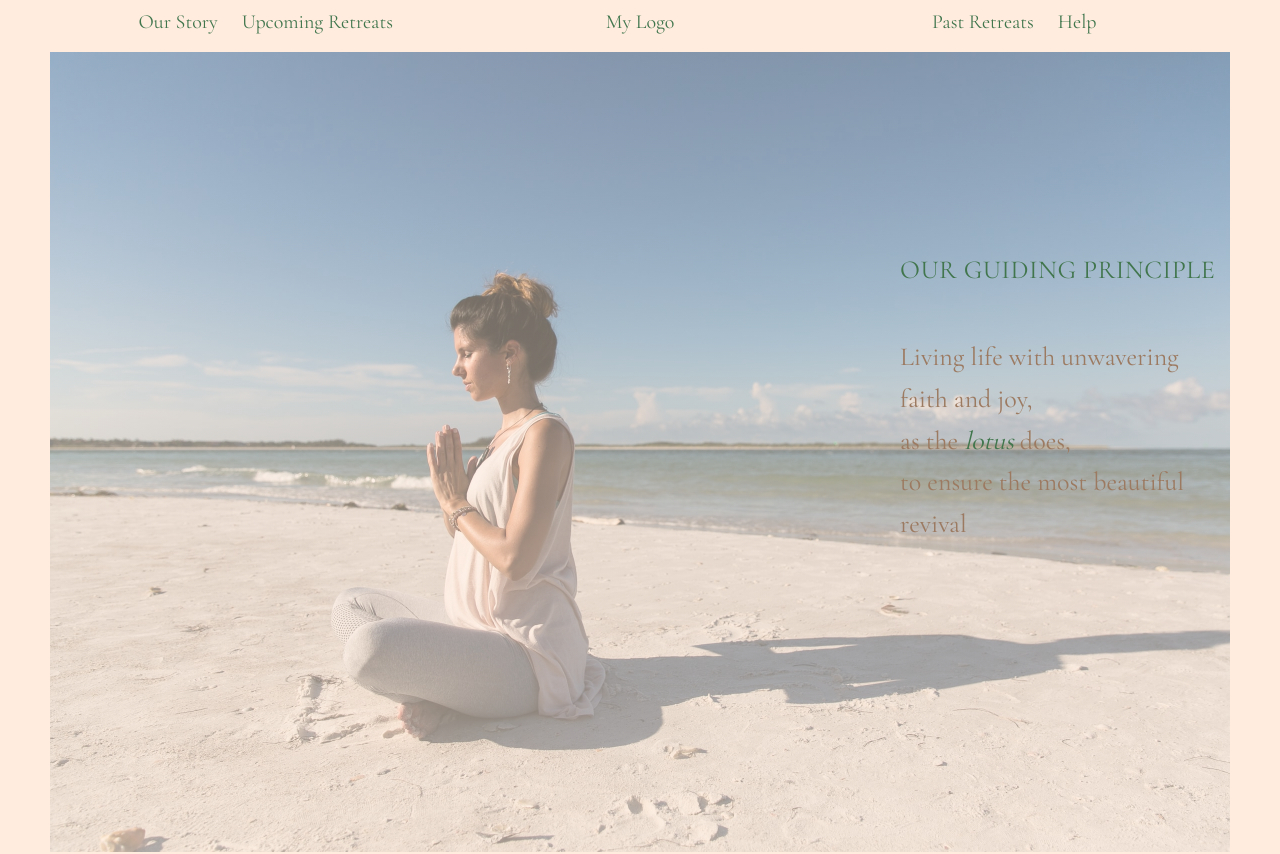
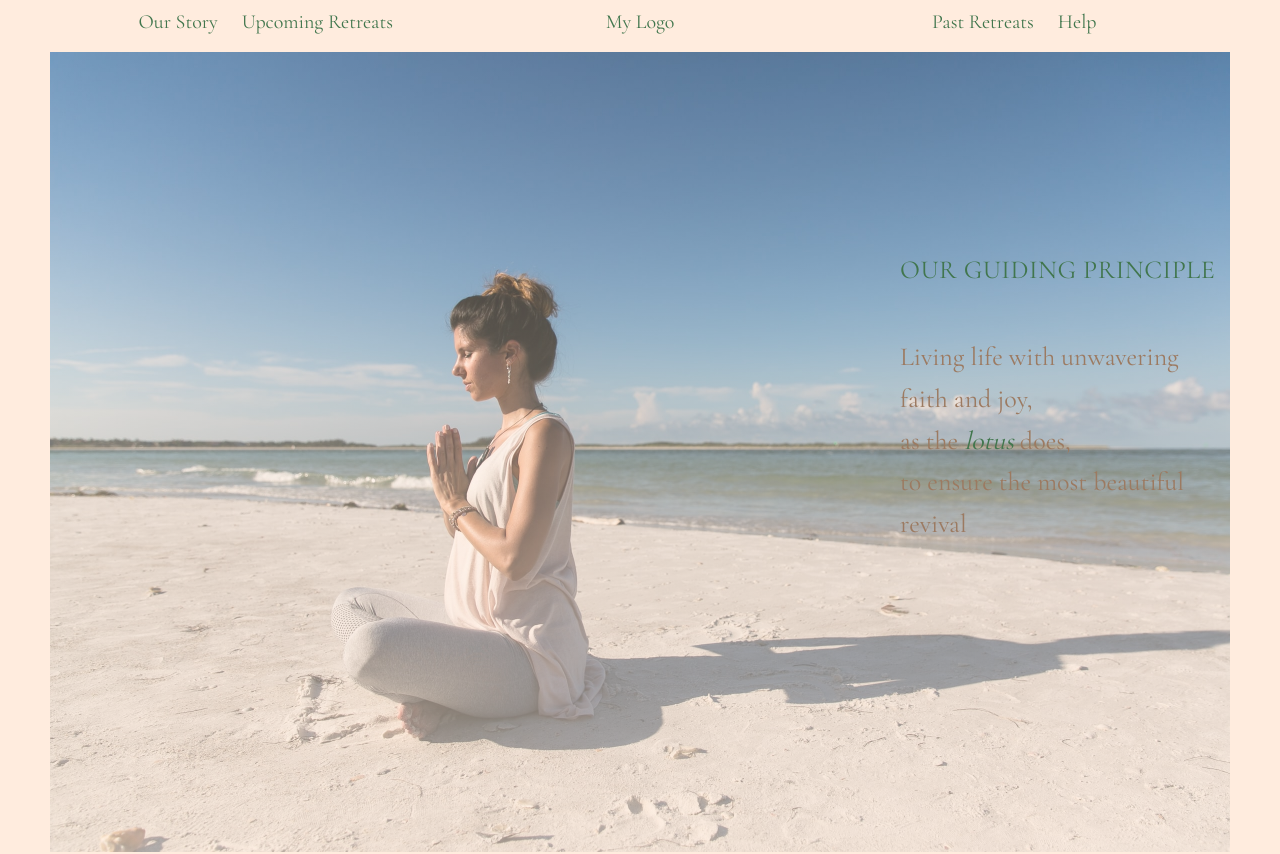
Before and after one commit to jieqiangt/the-hush-retreat, a Next.js app: page /discover in a window 1280 px wide. Shown: the top 854 px of the page. Built offline with nearby package versions, Linux system fonts and the light colour scheme.

Commit message:
- changed background image layer opacity for home and discover page

```diff
--- a/sass/pages/discover.module.scss
+++ b/sass/pages/discover.module.scss
@@ -23,7 +23,7 @@
   width: 100%;
   height: 100vh;
   background-image: linear-gradient(
-      rgba($col-white-primary, 0.4),
+      rgba($col-white-primary, 0.2),
       rgba($col-white-primary, 0.6)
     ),
     url("../../public/meditation-1-lg.jpg");
--- a/sass/pages/home.module.scss
+++ b/sass/pages/home.module.scss
@@ -26,7 +26,7 @@
   background-image: (
     linear-gradient(
       180deg,
-      rgba($col-white-primary, 0.1),
+      rgba($col-white-primary, 0),
       rgba($col-white-primary, 0.1)
     ),
     url("../../public/mountain-1-lg.jpg")
```
